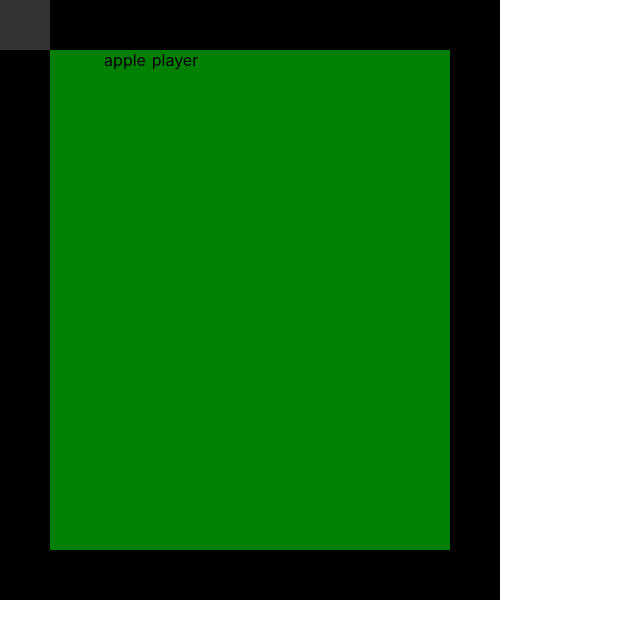
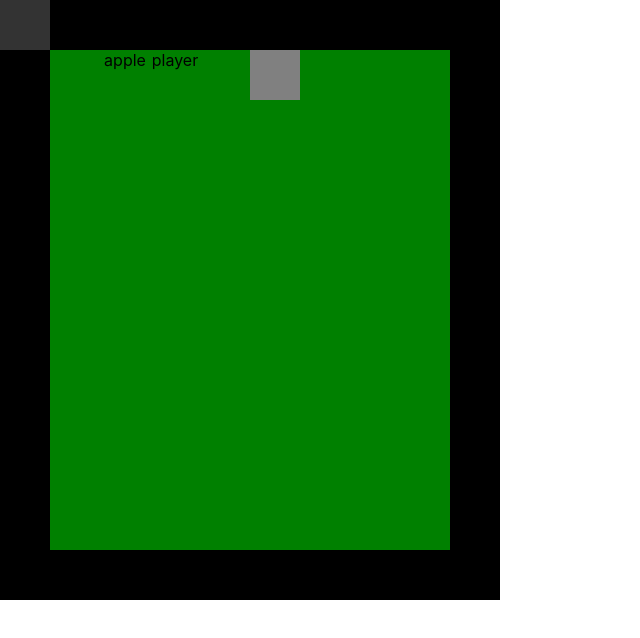
Before and after one commit to licebeam/react-rogue, a React (Create React App) app: page / in a window 1280 px wide. Shown: the top 638 px of the page, without its empty margins (0-640 px from the left). Built offline with nearby package versions, Linux system fonts and the light colour scheme.

Commit message:
adds nextTileCollide Method

```diff
--- a/src/App.jsx
+++ b/src/App.jsx
@@ -1,6 +1,6 @@
 import React, { Component } from 'react';
 import './App.css';
-import styled from 'styled-components';
+import styled, { css } from 'styled-components';
 import { entities } from './TestData/entities';
 
 const TileContainer = styled.div`
@@ -11,7 +11,20 @@ const TileContainer = styled.div`
 const Tile = styled.div`
   height: 50px;
   width: 50px;
-  background-color: ${props => props.tile === 'wall' ? 'black' : 'green'};
+  background-color: ${props => {
+    switch (props.tile) {
+      case 'wall':
+        return 'black'
+      case 'ground':
+        return 'green'
+      case 'rock':
+        return 'grey'
+      case 'tree':
+        return 'darkgreen'
+      default:
+        break;
+    }
+  }};
   &:hover{
     opacity: .8;
   }
@@ -54,8 +67,21 @@ class App extends Component {
         room.push({ id: i + 1, tile: 'ground' })
       }
     }
-    console.log(room)
+    room = this.addRandomTiles(room, 'rock')
+    room = this.addRandomTiles(room, 'tree')
     return room;
+  }
+
+  addRandomTiles = (curRoom, type) => {
+    const mappedTiles = curRoom.map(tile => {
+      let randomTile = Math.floor(Math.random() * (120 - 1 + 1)) + 1;
+      if (tile.tile !== 'wall') {
+        if (tile.id === (randomTile + 1) || (tile.id === (randomTile - 1) || tile.id === randomTile)) {
+          return { id: tile.id, tile: type }
+        } else return tile
+      } else return tile
+    })
+    return mappedTiles;
   }
 
   componentDidMount() {
@@ -68,21 +94,26 @@ class App extends Component {
     });
   }
 
+  checkNextTileCollide = nextTile => {
+    switch (nextTile) {
+      case 'tree':
+        return true
+      case 'wall':
+        return true
+      default:
+        break;
+    }
+  }
+
   changePlayerPosition = (player, entities, move, tiles) => {
     const nextTile = tiles.find(t => t.id === (player.id + move))
     const newEntities = entities.map(ent => {
-      if (nextTile && ent.id === player.id && nextTile.tile !== 'wall') {
+      if (nextTile && ent.id === player.id && !this.checkNextTileCollide(nextTile.tile)) {
         ent.id += move
       }
       return ent
     })
     return newEntities;
-  }
-
-  checkBounds = (player) => {
-    if (player.id) {
-
-    }
   }
 
   fireKey = (event) => {
```
